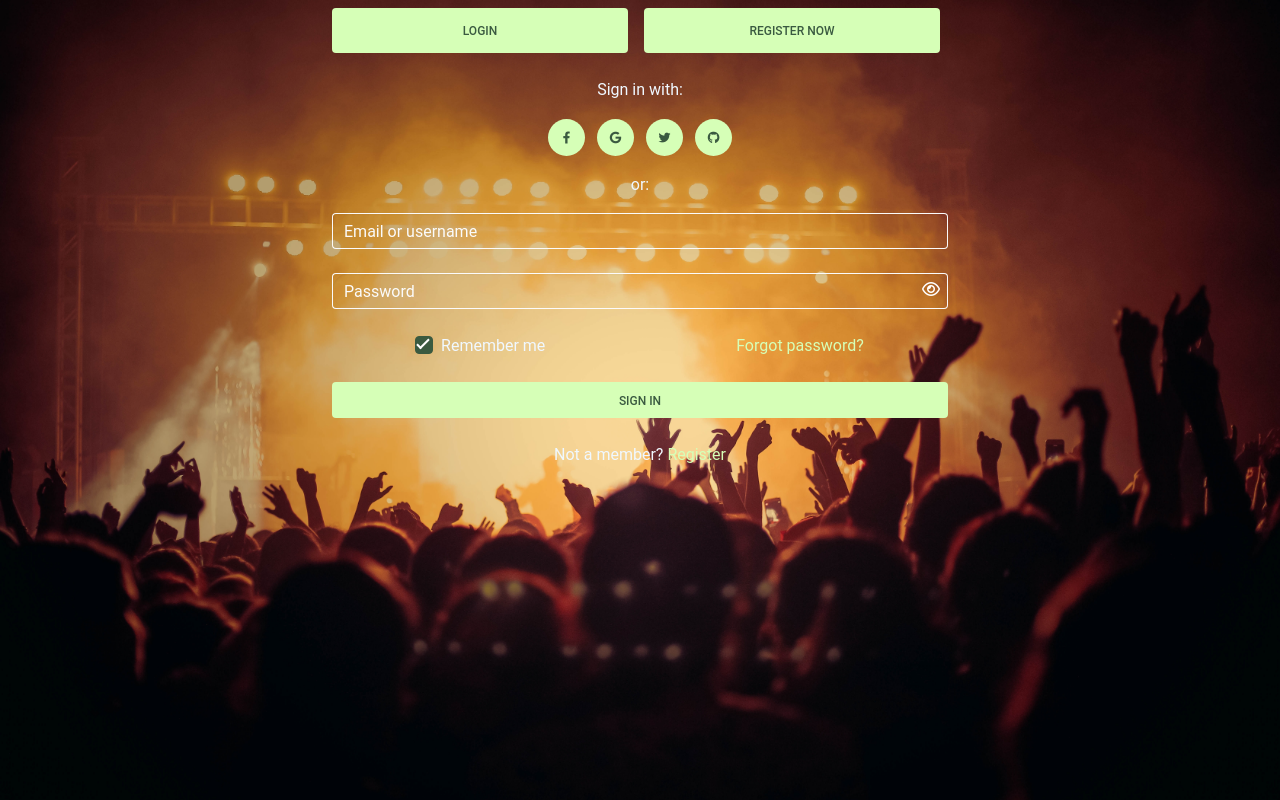
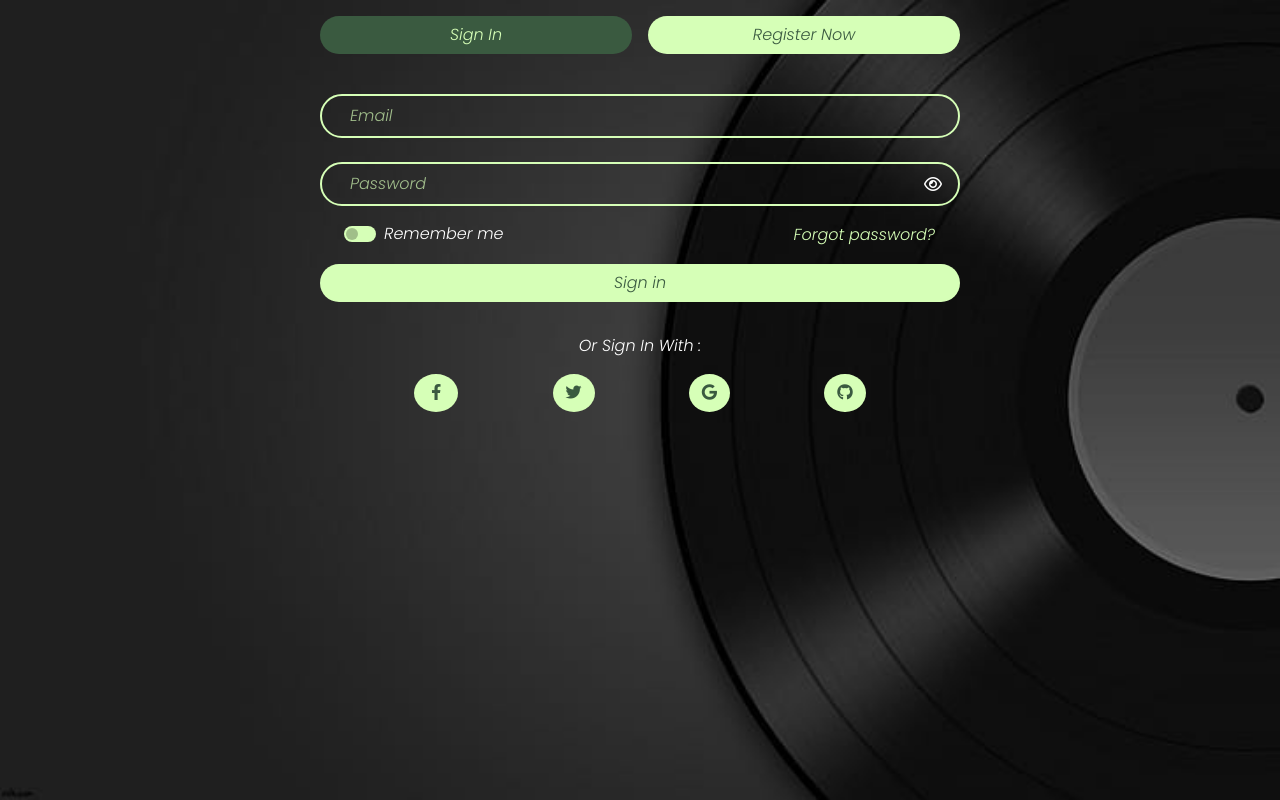
Before and after one commit to jesakim/Login-Signup-Page, a plain HTML site: page index.html in a window 1280 px wide. Drawn offline with nearby package versions, Linux system fonts and the light colour scheme.

Commit message:
adding files

```diff
--- a/index.html
+++ b/index.html
@@ -1,202 +1,58 @@
 <!DOCTYPE html>
 <html lang="en">
 <head>
-    <meta charset="UTF-8" />
-    <meta name="viewport" content="width=device-width, initial-scale=1, shrink-to-fit=no" />
+    <meta charset="UTF-8">
+    <meta http-equiv="X-UA-Compatible" content="IE=edge">
+    <meta name="viewport" content="width=device-width, initial-scale=1.0">
+    <link href="https://cdn.jsdelivr.net/npm/bootstrap@5.0.2/dist/css/bootstrap.min.css" rel="stylesheet" integrity="sha384-EVSTQN3/azprG1Anm3QDgpJLIm9Nao0Yz1ztcQTwFspd3yD65VohhpuuCOmLASjC" crossorigin="anonymous">
+    <link rel="stylesheet" href="https://cdnjs.cloudflare.com/ajax/libs/font-awesome/6.0.0/css/all.min.css"/>
+    <link href="https://fonts.googleapis.com/css2?family=Poppins:ital,wght@1,300&display=swap" rel="stylesheet">
+    <link rel="icon" type="" href="img/icon.png">
+    <link rel="stylesheet" href="style.css">
     <title>Sign In Page</title>
-    <link rel="icon" href="img/icon.png">
-    <!-- Font Awesome -->
-    <link rel="stylesheet" href="https://cdnjs.cloudflare.com/ajax/libs/font-awesome/6.0.0/css/all.min.css"/>
-
-    <!-- MDB -->
-    <link rel="stylesheet" href="mdb.min.css"/>
-    <link rel="stylesheet" href="style.css">
 </head>
 <body>
-    <!-- Start your project here-->
-    <div class="container">
-      <!-- Pills navs -->
-  <ul class="nav nav-pills nav-justified mb-3" id="ex1" role="tablist">
-  <li class="nav-item" role="presentation">
-    <a
-      class="nav-link active"
-      id="button"
-      data-mdb-toggle="pill"
-      href="#pills-login"
-      role="tab"
-      aria-controls="pills-login"
-      aria-selected="true"
-      >Login</a
-    >
-  </li>
-  <li class="nav-item" role="presentation">
-    <a
-      class="nav-link"
-      id="button"
-      data-mdb-toggle="pill"
-      href="#pills-register"
-      role="tab"
-      aria-controls="pills-register"
-      aria-selected="false"
-      >Register Now</a
-    >
-  </li>
+    <div class="containe">
+        <ul class="d-flex justify-content-between mb-4 p-0">
+            <li id="buttonS" class="btn my-3 w-50 me-2 ms-0 rounded-pill" onclick="signinF()">Sign In</li>
+            <li id="buttonR" class="btn my-3 w-50 ms-2 rounded-pill" onclick="registerF()">Register Now</li>
         </ul>
-<!-- Pills navs -->
-
-<!-- Pills content -->
-<div class="tab-content">
-  <div class="tab-pane fade show active" id="pills-login" role="tabpanel" aria-labelledby="tab-login">
-    <form class="form-">
-      <div class="text-center mb-3">
-        <p>Sign in with:</p>
-        <button type="button" id="button" class="btn btn-floating mx-1" >
-          <i class="fab fa-facebook-f"></i>
-        </button>
-
-        <button type="button" id="button" class="btn btn-primary btn-floating mx-1">
-          <i class="fab fa-google"></i>
-        </button>
-
-        <button type="button" id="button" class="btn btn-primary btn-floating mx-1">
-          <i class="fab fa-twitter"></i>
-        </button>
-
-        <button type="button" id="button" class="btn btn-primary btn-floating mx-1">
-          <i class="fab fa-github"></i>
-        </button>
+      <form action="" id="formbody" class="mb-2">
+        <div class="form-outline mb-4">
+            <input type="text" id="loginName" class="rounded-pill w-100 p-2" required oninvalid="setCustomValidity('Please Entre Email');this.style.border = 'red solid 2px';this.nextElementSibling.style.color = 'red'" oninput="setCustomValidity('');this.style.border = '#D6FFB7 solid 2px';this.nextElementSibling.style.color = '#3A5A40'"/>
+            <label class="form-label" for="loginName" id="NameLabel">Email</label>
         </div>
-
-      <p class="text-center">or:</p>
-
-      <!-- Email input -->
-      <div class="form-outline mb-4 form-white">
-        <input type="email" id="loginName" class="form-control" />
-        <label class="form-label" for="loginName">Email or username</label>
-      </div>
-
-      <!-- Password input -->
-      <div class="form-outline mb-4 form-white position-relative">
-        <input type="password" id="loginPassword" class="form-control rounded-pill"/>
-        <span class="input-group-append position-absolute top-0 end-0" id="icon1">
+        <div class="form-outline">
+            <input type="password" id="loginPassword" class="rounded-pill w-100 p-2" required onkeyup="counter()" oninvalid="setCustomValidity('Please Entre Password');this.style.border = 'red solid 2px';this.nextElementSibling.style.color = 'red'" oninput="setCustomValidity('');this.style.border = '#D6FFB7 solid 2px';this.nextElementSibling.style.color = '#3A5A40'"/>
+            <label class="form-label" for="loginPassword" id="PasswordLabel">Password</label>
+            <span class="input-group-append" id="icon1">
                 <i class="fa-regular fa-eye text-white p-2" onclick="displayPassword()"></i>
             </span>
-        <span class="input-group-append position-absolute top-0 end-0" id="icon2">
+            <span class="input-group-append" id="icon2">
                 <i class="fa-regular fa-eye-slash text-white p-2" onclick="hidePassword()"></i>
             </span>
-        <label class="form-label" for="loginPassword">Password</label>
           </div>
-
-      <!-- 2 column grid layout -->
-      <div class="row mb-4">
-        <div class="col-md-6 d-flex justify-content-center">
               <!-- Checkbox -->
-          <div class="form-check mb-3 mb-md-0">
-            <input id="checkbox" class="form-check-input" type="checkbox" value="" id="loginCheck" checked />
-            <label class="form-check-label" for="loginCheck"> Remember me </label>
+              <div class="my-3 d-flex justify-content-between">
+                <div class="form-check form-switch ms-4">
+                <input id="flexSwitchCheckDefault" class="form-check-input" type="checkbox" value=""/>
+                <label class="form-check-label text-white" for="loginCheck">Remember me</label></div>
+                <button style="color: #D6FFB7;" class="btn me-4 bg-transparent p-0" onclick="passReset()">Forgot password?</button>
+              </div>
+        <button type="submit" id="button" class="btn w-100 mb-4 rounded-pill">Sign in</button>
+      </form>
+      <div class="text-center">
+        <p class="text-white">Or Sign In With :</p>
+        <ul class="nav d-flex justify-content-evenly">
+            <li id="button" class="btn rounded-circle px-3"><i  class="fa-brands fa-facebook-f"></i></li>
+            <li id="button" class="btn rounded-circle"><i  class="fa-brands fa-twitter"></i></li>
+            <li id="button" class="btn rounded-circle"><i  class="fa-brands fa-google"></i></li>
+            <li id="button" class="btn rounded-circle"><i  class="fa-brands fa-github"></i></li>
+        </ul>
     </div>
     </div>
 
-        <div class="col-md-6 d-flex justify-content-center">
-          <!-- Simple link -->
-          <a href="#!">Forgot password?</a>
-        </div>
-      </div>
-
-      <!-- Submit button -->
-      <button type="submit" id="button" class="btn btn-block mb-4">Sign in</button>
-
-      <!-- Register buttons -->
-      <div class="text-center">
-        <p>Not a member? <a href="#">Register</a></p>
-      </div>
-    </form>
-  </div>
-  <div class="tab-pane fade" id="pills-register" role="tabpanel" aria-labelledby="tab-register">
-    <form>
-      <div class="text-center mb-3">
-        <p>Sign up with:</p>
-        <button type="button" id="button" class="btn btn-primary btn-floating mx-1">
-          <i class="fab fa-facebook-f"></i>
-        </button>
-
-        <button type="button" id="button" class="btn btn-primary btn-floating mx-1">
-          <i class="fab fa-google"></i>
-        </button>
-
-        <button type="button" id="button" class="btn btn-primary btn-floating mx-1">
-          <i class="fab fa-twitter"></i>
-        </button>
-
-        <button type="button" id="button" class="btn btn-primary btn-floating mx-1">
-          <i class="fab fa-github"></i>
-        </button>
-      </div>
-
-      <p class="text-center">or:</p>
-
-      <!-- Username input -->
-      <div class="form-outline mb-4 form-white">
-        <input type="text" id="registerUsername" class="form-control" />
-        <label class="form-label" for="registerUsername">Username</label>
-      </div>
-
-      <!-- Email input -->
-      <div class="form-outline mb-4 form-white">
-        <input type="email" id="registerEmail" class="form-control" />
-        <label class="form-label" for="registerEmail">Email</label>
-      </div>
-
-      <!-- Password input -->
-      <div class="form-outline mb-4 form-white">
-        <input type="password" id="registerPassword" class="form-control" />
-        <label class="form-label" for="registerPassword">Password</label>
-      </div>
-
-      <!-- Repeat Password input -->
-      <div class="form-outline mb-4 form-white">
-        <input type="password" id="registerRepeatPassword" class="form-control" />
-        <label class="form-label" for="registerRepeatPassword">Repeat password</label>
-      </div>
-
-      <!-- Checkbox -->
-      <div class="form-check d-flex justify-content-center mb-4">
-        <input
-          class="form-check-input me-2"
-          type="checkbox"
-          value=""
-          id="checkbox"
-          checked
-          aria-describedby="registerCheckHelpText"
-        />
-        <label class="form-check-label" for="registerCheck">
-          I have read and agree to the terms
-        </label>
-      </div>
-
-      <!-- Submit button -->
-      <button type="submit" id="button" class="btn btn-primary btn-block mb-3">Register Now</button>
-    </form>
-  </div>
-</div>
-<!-- Pills content -->
-    </div>
-    <!-- End your project here-->
-
-    <!-- MDB -->
-    <script type="text/javascript" src="mdb.min.js"></script>
-    <!-- Custom scripts -->
-    <script type="text/javascript">
-      function displayPassword(){
-        document.getElementById("icon1").style.display = "none"
-        document.getElementById("icon2").style.display = "block"
-        document.getElementById("loginPassword").removeAttribute("type");
-      }
-      function hidePassword(){
-        document.getElementById("icon2").style.display = "none"
-        document.getElementById("icon1").style.display = "block"
-        document.getElementById("loginPassword").setAttribute("type", "password");
-      }
+</body>
+<script src="script.js">
 </script>
-  </body>
 </html>
--- /dev/null
+++ b/script.js
@@ -0,0 +1,87 @@
+function displayPassword(){
+    document.getElementById("icon1").style.display = "none"
+    document.getElementById("icon2").style.display = "block"
+    document.getElementById("loginPassword").removeAttribute("type")
+}
+function hidePassword(){
+    document.getElementById("icon2").style.display = "none"
+    document.getElementById("icon1").style.display = "block"
+    document.getElementById("loginPassword").setAttribute("type","password")
+}
+function signinF(){
+    document.getElementById("buttonS").style.backgroundColor = "#3A5A40",
+    document.getElementById("buttonR").style.backgroundColor = "#D6FFB7",
+    document.getElementById("buttonR").style.color = "#3A5A40",
+    document.getElementById("buttonS").style.color = "#D6FFB7",
+    document.getElementById("formbody").innerHTML = `
+    <div class="form-outline mb-4">
+            <input type="text" id="loginName" class="rounded-pill w-100 p-2" required oninvalid="setCustomValidity('Please Entre Email');this.style.border = 'red solid 2px';this.nextElementSibling.style.color = 'red'" oninput="setCustomValidity('');this.style.border = '#D6FFB7 solid 2px';this.nextElementSibling.style.color = '#3A5A40'"/>
+            <label class="form-label" for="loginName" id="NameLabel">Email</label>
+        </div>
+        <div class="form-outline">
+            <input type="password" id="loginPassword" class="rounded-pill w-100 p-2" required onkeyup="counter()" oninvalid="setCustomValidity('Please Entre Password');this.style.border = 'red solid 2px';this.nextElementSibling.style.color = 'red'" oninput="setCustomValidity('');this.style.border = '#D6FFB7 solid 2px';this.nextElementSibling.style.color = '#3A5A40'"/>
+            <label class="form-label" for="loginPassword" id="PasswordLabel">Password</label>
+            <span class="input-group-append" id="icon1">
+                <i class="fa-regular fa-eye text-white p-2" onclick="displayPassword()"></i>
+            </span>
+            <span class="input-group-append" id="icon2">
+                <i class="fa-regular fa-eye-slash text-white p-2" onclick="hidePassword()"></i>
+            </span>
+          </div>
+              <!-- Checkbox -->
+              <div class="my-3 d-flex justify-content-between">
+                <div class="form-check form-switch ms-4">
+                <input id="flexSwitchCheckDefault" class="form-check-input" type="checkbox" value=""/>
+                <label class="form-check-label text-white" for="loginCheck">Remember me</label></div>
+                <button style="color: #D6FFB7;" class="btn me-4 bg-transparent p-0" onclick="passReset()">Forgot password?</button>
+              </div>
+        <button type="submit" id="button" class="btn w-100 mb-4 rounded-pill">Sign in</button>
+    `
+}
+function registerF(){
+    document.getElementById("buttonR").style.backgroundColor = "#3A5A40",
+    document.getElementById("buttonS").style.backgroundColor = "#D6FFB7",
+    document.getElementById("buttonS").style.color = "#3A5A40",
+    document.getElementById("buttonR").style.color = "#D6FFB7",
+    document.getElementById("formbody").innerHTML = `
+    <div class="form-outline mb-4">
+        <input type="text" id="loginName" class="rounded-pill w-100 p-2" required oninvalid="setCustomValidity('Please Entre UserName');this.style.border = 'red solid 2px';this.nextElementSibling.style.color = 'red';" oninput="setCustomValidity('');this.style.border = '#D6FFB7 solid 2px';this.nextElementSibling.style.color = '#3A5A40'"/>
+        <label class="form-label" for="loginName">UserName</label>
+    </div>
+    <div class="form-outline mb-4">
+        <input type="text" id="loginEmail" class="rounded-pill w-100 p-2" required oninvalid="setCustomValidity('Please Entre Email');this.style.border = 'red solid 2px';this.nextElementSibling.style.color = 'red';" oninput="setCustomValidity('');this.style.border = '#D6FFB7 solid 2px';this.nextElementSibling.style.color = '#3A5A40';"/>
+        <label class="form-label" for="loginName">Email</label>
+    </div>
+    <div class="form-outline mb-4">
+        <input type="password" id="loginPassword" class="rounded-pill w-100 p-2" required oninvalid="setCustomValidity('Please Entre Password');this.style.border = 'red solid 2px';this.nextElementSibling.style.color = 'red';" oninput="setCustomValidity('');this.style.border = '#D6FFB7 solid 2px';this.nextElementSibling.style.color = '#3A5A40'"/>
+        <label class="form-label" for="loginPassword">Password</label>
+    </div>
+    <div class="form-outline">
+        <input type="password" id="loginPassword" class="rounded-pill w-100 p-2" required oninvalid="setCustomValidity('Please Reentre Password');this.style.border = 'red solid 2px';this.nextElementSibling.style.color = 'red';" oninput="setCustomValidity('');this.style.border = '#D6FFB7 solid 2px';this.nextElementSibling.style.color = '#3A5A40'"/>
+        <label class="form-label" for="loginPassword" id="PasswordLabel">Repeat Password</label>
+    </div>
+          <!-- Checkbox -->
+          <div class="form-check form-switch my-3 ms-3">
+            <input id="flexSwitchCheckDefault" class="form-check-input" type="checkbox" value="" id="loginCheck"/>
+            <label class="form-check-label text-white" for="loginCheck">I Have Read And Agree To The Terms</label>
+          </div>
+    <button type="submit" id="button" class="btn w-100 mb-4 rounded-pill">Register</button>`
+}
+function counter(){
+    $value = document.getElementById("loginPassword").value;
+    if($value.length != 0){
+        document.getElementById("PasswordLabel").innerText = "Password("+ $value.length +")"
+    }else{
+        document.getElementById("PasswordLabel").innerText = "Password";
+    }
+}
+function passReset(){
+    document.getElementById("formbody").innerHTML = `
+    <div class="form-outline mb-4">
+        <input type="text" id="loginEmail" class="rounded-pill w-100 p-2" required oninvalid="setCustomValidity('Please Entre Email');this.style.border = 'red solid 2px';this.nextElementSibling.style.color = 'red'" oninput="setCustomValidity('');this.style.border = '#D6FFB7 solid 2px';this.nextElementSibling.style.color = '#3A5A40'"/>
+        <label class="form-label" for="loginName">Email To Reset Password</label>
+    </div>
+    <button type="submit" id="button" class="btn w-100 mb-4 rounded-pill">Reset Password</button>
+
+`
+}
--- a/style.css
+++ b/style.css
@@ -1,34 +1,80 @@
 body{
-    background-image: url("img/bg.jpg");
-    height:100vh;
+    background-image: url("img/bg1.jpg");
+    background-color: #cccccc;
+    height: 100vh;
+    background-position: center;
+    background-repeat: no-repeat;
     background-size: cover;
-    color: aliceblue;
+    font-family: 'Poppins', sans-serif;
   }
-.container{
-    width: 50%;
-   }
-@media only screen and (max-width: 800px) {
-   .container{
-    width: 100%;
-   }
-}
 #button{
-    background-color: #D6FFB7 ;
+    background-color: #D6FFB7;
     color: #3A5A40;
-    box-shadow: none ;
+    box-shadow: none;
 }
 #button:hover{
-    background-color: #3A5A40 ;
+    background-color: #3A5A40;
     color: #D6FFB7;
 }
-#checkbox{
+#buttonR{
     background-color: #D6FFB7;
+    color: #3A5A40;
 }
-#checkbox:checked{
+#buttonS{
     background-color: #3A5A40;
-    border: solid #3A5A40 1px;
+    color: #D6FFB7;
 }
-
+.containe{
+    width: 50%;
+    margin: auto;
+}
+@media only screen and (max-width: 800px) {
+    .containe{
+        width: 90%;
+    }
+}
+@media only screen and (max-width: 1000px) and (min-width: 801px){
+    .containe{
+        width: 75%;
+    }
+}
+.form-outline input{
+    background: none;
+    border: #D6FFB7 solid 2px;
+    outline: none;
+    color: #D6FFB7;
+}
+.form-outline{
+    position: relative;
+}
+.form-label{
+    position: absolute;
+    left: 30px;
+    top: 10px;
+    color: #D6FFB7;
+    transition: 0.5s;
+    opacity: 0.7;
+    cursor: text;
+}
+.form-outline input:valid ~ label,
+.form-outline input:focus ~ label{
+    transform: translateY(-20px);
+    padding-left: 5px;
+    padding-right: 5px;
+    background-color: #D6FFB7;
+    color: #3A5A40;
+    font-size: smaller;
+    letter-spacing: 5px;
+    opacity: 1;
+}
+#icon1,#icon2{
+    position: absolute;
+    top: 6px;
+    right: 10px;
+}
+#icon2{
+    display: none;
+}
 a{
     text-decoration: none;
     color: #D6FFB7;
@@ -36,6 +82,15 @@ a{
 a:hover{
     color: #3A5A40;
 }
-#icon2{
-    display: none;
+#flexSwitchCheckDefault{
+    background-color: #D6FFB7;
+    outline: none;
+    border: none;
+    box-shadow: none;
 }
+#flexSwitchCheckDefault:checked{
+    background-color: #3A5A40;
+    outline: none;
+    border: none;
+    box-shadow: none;
+}
```
Also changed, not shown: img/bg.jpg (deleted), img/bg1.jpg (added), img/icon.png (added), mdb.min.css (deleted), mdb.min.js (deleted). Lines whose indentation alone changed are shown as unchanged.
